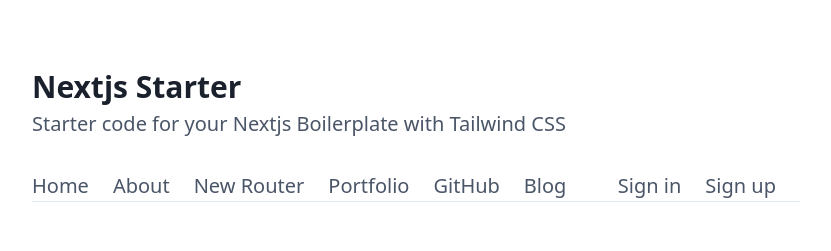
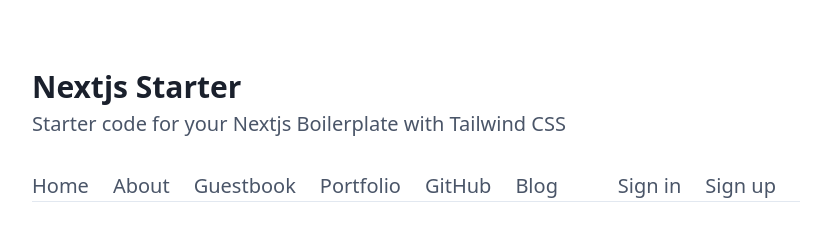
Before and after one commit to Professional0321/next-kit-project, a Next.js app: page /blog in a window 1280 px wide. Shown: the top 251 px of the page, without its empty margins (224-1055 px from the left). Built offline with nearby package versions, Linux system fonts and the light colour scheme.

Commit message:
feat: replace new-router page by guestbook

```diff
--- a/src/app/new-router/page.tsx
+++ /dev/null
@@ -1,30 +0,0 @@
-import type { Metadata } from 'next';
-import Link from 'next/link';
-
-import { Main } from '@/templates/Main';
-
-export const metadata: Metadata = {
-  title: 'New Router',
-  description:
-    'Incrementally migrate your existing application from pages to app',
-};
-
-const NewRouter = () => (
-  <Main>
-    <p>
-      Shifting to the App Router introduces React features, like Server
-      Components and Suspense. Alongside new Next.js elements like special files
-      and layouts, the migration involves embracing fresh concepts, adjusting
-      mental models, and adapting behavior. To ease the complexity, we advise
-      breaking the migration into smaller steps. The app directory is
-      thoughtfully designed to enable incremental, page-by-page migration from
-      the pages directory.{' '}
-      <Link href="https://nextjs.org/docs/pages/building-your-application/upgrading/app-router-migration#migrating-from-pages-to-app">
-        Learn more
-      </Link>
-      .
-    </p>
-  </Main>
-);
-
-export default NewRouter;
--- a/src/templates/Main.tsx
+++ b/src/templates/Main.tsx
@@ -42,10 +42,10 @@
               </li>
               <li className="mr-6">
                 <Link
-                  href="/new-router/"
+                  href="/guestbook/"
                   className="border-none text-gray-700 hover:text-gray-900"
                 >
-                  New Router
+                  Guestbook
                 </Link>
               </li>
               <li className="mr-6">
```
